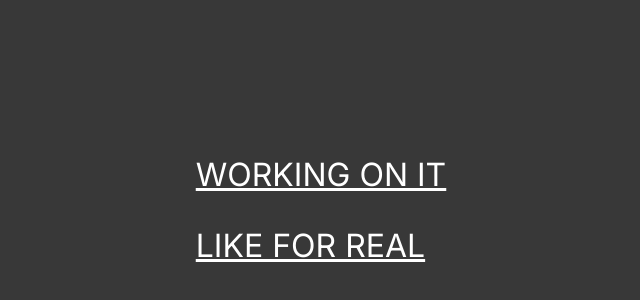
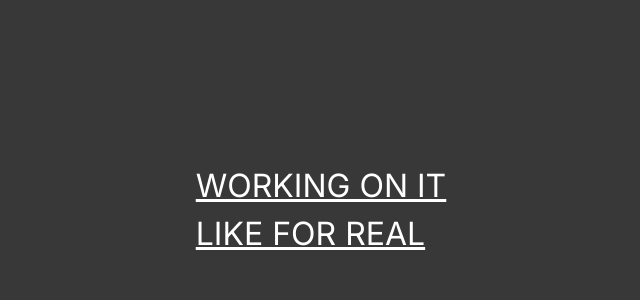
Before and after one commit to RoyaLProg/portfolio, a Next.js app in the folder srcs/app/: page / in a window 1280 px wide. Shown: the part 190-490 px from the top of the page, without its empty margins (319-959 px from the left). Built offline with nearby package versions, Linux system fonts and the light colour scheme.

Commit message:
ADD : tailwind
adding tailwind to the project because i suck at UI :/

```diff
--- /dev/null
+++ b/srcs/app/postcss.config.js
@@ -0,0 +1,6 @@
+module.exports = {
+  plugins: {
+    tailwindcss: {},
+    autoprefixer: {},
+  },
+}
--- a/srcs/app/src/app/globals.css
+++ b/srcs/app/src/app/globals.css
@@ -1,3 +1,7 @@
+@tailwind base;
+@tailwind components;
+@tailwind utilities;
+
 :root {
 
 }
--- /dev/null
+++ b/srcs/app/tailwind.config.js
@@ -0,0 +1,15 @@
+/** @type {import('tailwindcss').Config} */
+module.exports = {
+    content: [
+	'./app/**/*.{js,ts,jsx,tsx,mdx}',
+	'./pages/**/*.{js,ts,jsx,tsx,mdx}',
+	'./components/**/*.{js,ts,jsx,tsx,mdx}',
+
+	// Or if using `src` directory:
+	'./src/**/*.{js,ts,jsx,tsx,mdx}',
+    ],
+    theme: {
+	extend: {},
+    },
+    plugins: [],
+}
```
Also changed, not shown: srcs/app/package.json (+7 -4 lines), 1 other file (tests, documents, lock files or other folders).
